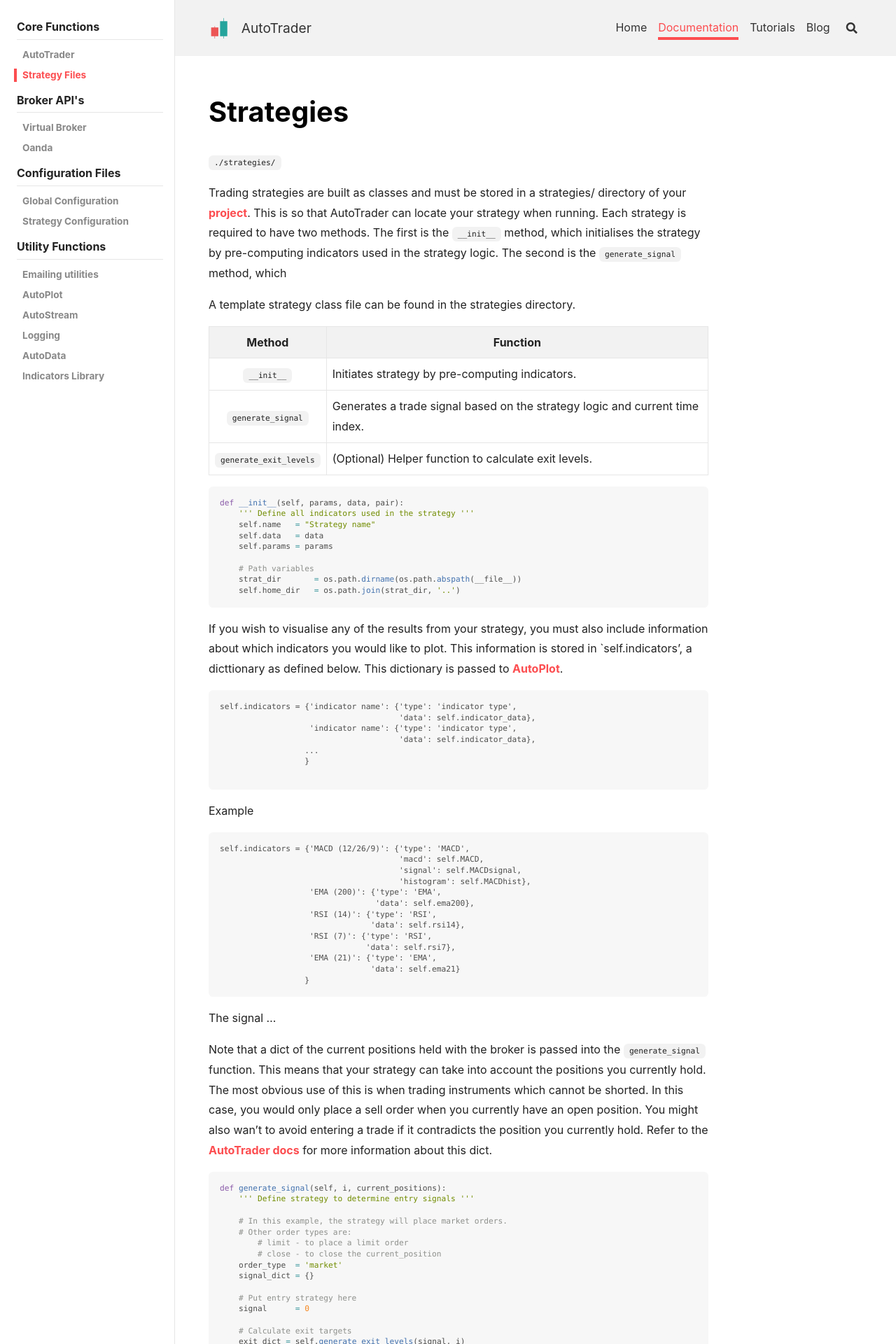
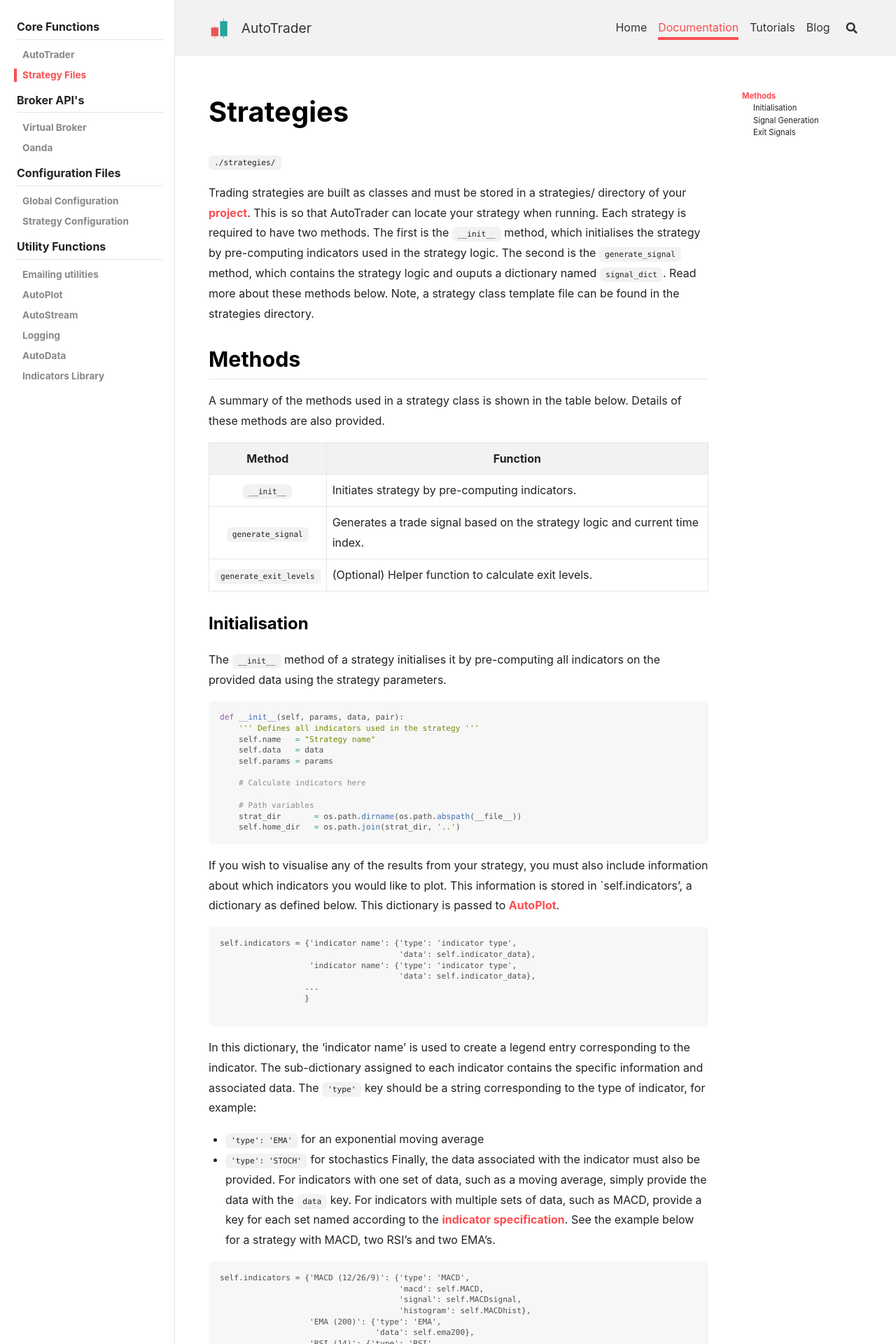
Before and after one commit to kieran-mackle/AutoTrader, a Jekyll site: the page built from content/_documentation/1.2-strategies.md, in a window 1280 px wide. Shown: the top 1920 px of the page at 70% size. Built offline with Jekyll 4.4.1, drawn with Linux system fonts in a browser that asks for light colours; nearby versions of some CDN libraries; comment, search, counter and statistics services are not loaded; some of the changed text lies outside the part shown.

Commit message:
Strategies docs complete

````diff
--- a/content/_documentation/1.2-strategies.md
+++ b/content/_documentation/1.2-strategies.md
@@ -11,14 +11,13 @@
 Trading strategies are built as classes and must be stored in a strategies/ directory of your
 [project](/docs#project-directory-structure). This is so that AutoTrader can locate your strategy when running. Each
 strategy is required to have two methods. The first is the `__init__` method, which initialises the strategy by
-pre-computing indicators used in the strategy logic. The second is the `generate_signal` method, which
+pre-computing indicators used in the strategy logic. The second is the `generate_signal` method, which contains the
+strategy logic and ouputs a dictionary named `signal_dict`. Read more about these methods below.
+Note, a strategy class template file can be found in the strategies directory.
 
 
-
-A template strategy class file can be found in the strategies directory.
-
-
-
+## Methods
+A summary of the methods used in a strategy class is shown in the table below. Details of these methods are also provided.
 
 |           Method           | Function                                                                                           |
 | :------------------------: | -------------------------------------------------------------------------------------------------- |
@@ -28,13 +27,18 @@
 
 
 
+### Initialisation
+The `__init__` method of a strategy initialises it by pre-computing all indicators on the provided data using the
+strategy parameters.
 
 ```python
 def __init__(self, params, data, pair):
-    ''' Define all indicators used in the strategy '''
+    ''' Defines all indicators used in the strategy '''
     self.name   = "Strategy name"
     self.data   = data
     self.params = params
+
+    # Calculate indicators here
 
     # Path variables
     strat_dir       = os.path.dirname(os.path.abspath(__file__))
@@ -42,7 +46,7 @@
 ```
 
 If you wish to visualise any of the results from your strategy, you must also include information about which
-indicators you would like to plot. This information is stored in `self.indicators', a dicttionary as defined
+indicators you would like to plot. This information is stored in `self.indicators', a dictionary as defined
 below. This dictionary is passed to [AutoPlot](autoplot).
 
 ```
@@ -55,7 +59,15 @@
 
 ```
 
-Example
+In this dictionary, the 'indicator name' is used to create a legend entry corresponding to the indicator. The sub-dictionary
+assigned to each indicator contains the specific information and associated data. The `'type'` key should be a string corresponding
+to the type of indicator, for example:
+- `'type': 'EMA'` for an exponential moving average
+- `'type': 'STOCH'` for stochastics
+Finally, the data associated with the indicator must also be provided. For indicators with one set of data, such as a moving average,
+simply provide the data with the `data` key. For indicators with multiple sets of data, such as MACD, provide a key for each set named
+according to the [indicator specification](autoplot#indicator-specification).
+See the example below for a strategy with MACD, two RSI's and two EMA's.
 
 ```
 self.indicators = {'MACD (12/26/9)': {'type': 'MACD',
@@ -74,24 +86,22 @@
 ```
 
 
+### Signal Generation
+Signals are generated using the `generate_signal` method. This method contains the logic behind your strategy
+and returns a dictionary with details of the signal. The signal dictionary, `signal_dict`, contains the following
+keys:
+- `order_type` - the type of order corresponding to the signal
+- `direction` - the direction of the signal (`1` for long, `-1` for short, `0` to do nothing)
+- `stop_loss` - the stop loss price level
+- `stop_type` - the [type](brokers-virtual) of stop loss (limit or trailing)
+- `take_profit` - the take profit price level
 
-The signal ...
-
-Note that a dict of the current positions held with the broker is passed into the `generate_signal` function.
-This means that your strategy can take into account the positions you currently hold. The most obvious use of this
-is when trading instruments which cannot be shorted. In this case, you would only place a sell order when you
-currently have an open position.
-You might also wan't to avoid entering a trade if it contradicts the position you currently hold.
-Refer to the [AutoTrader docs](autotrader) for more information about this dict.
+Some boilerplate code for this method is provided below.
 
 ```python
 def generate_signal(self, i, current_positions):
     ''' Define strategy to determine entry signals '''
 
-    # In this example, the strategy will place market orders.
-    # Other order types are:
-        # limit - to place a limit order
-        # close - to close the current_position
     order_type  = 'market'
     signal_dict = {}
 
@@ -111,8 +121,21 @@
     return signal_dict
 ```
 
+Note that a dict of the current positions held with the broker is passed into the `generate_signal` function.
+This means that your strategy can take into account the positions you currently hold. The most obvious use of this
+is when trading instruments which cannot be shorted. In this case, you would only place a sell order when you
+currently have an open position.
+You might also wan't to avoid entering a trade if it contradicts the position you currently hold.
+Refer to the [AutoTrader docs](autotrader) for more information about this dict.
 
-It is often useful to include a separate function for generating
+
+
+
+
+### Exit Signals
+It is often useful to include a separate function for generating exit levels. In the code snippet above, a method
+`self.generate_exit_levels` is called to generate an exit level dictionary, `exit_dict`. Although this is completely
+optional, it allows for complex exit strategies to be programmed. A template for this method is provided below.
 
 ```python
 def generate_exit_levels(self, signal, i):
@@ -130,6 +153,5 @@
     return exit_dict
 ```
 
-
-If you are building a strategy with no stop loss or take profit levels, use `np.nan` in place of
-`stop` and `take`.
+If you are building a strategy with no stop loss or take profit levels, use [Numpy's](https://numpy.org/) NAN value, `np.nan`,
+in place of `stop` and `take`. This will tell AutoTrader that your strategy has no stop loss or take profit targets.
````
